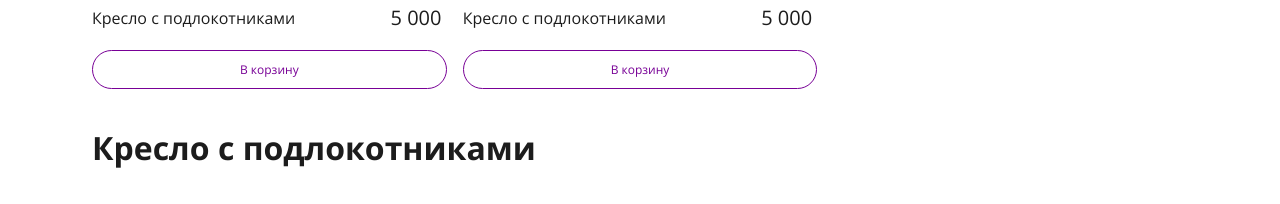
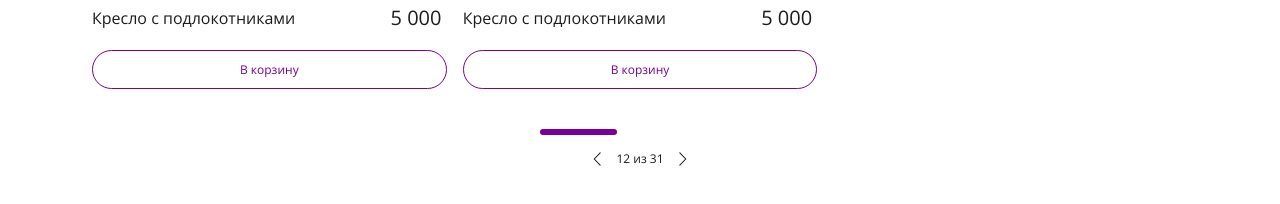
Before and after one commit to KuzAnton8335/koff, a website built with Vite: page index.html in a window 1280 px wide. Shown: the part 1580-1784 px from the top of the page. Built offline with nearby package versions, Linux system fonts and the light colour scheme.

Commit message:
pagintion goods

```diff
--- a/index.html
+++ b/index.html
@@ -313,6 +313,32 @@
             </article>
           </li>
         </ul>
+        <div class="pagination">
+          <div class="pagination__bar" style="width: calc(12 / 31 *100%);">
+          </div>
+          <div class="pagination__arrays">
+            <button class="pagination__left">
+              <svg width="16" height="16" viewBox="0 0 16 16" fill="none" xmlns="http://www.w3.org/2000/svg">
+                <path
+                  d="M2.86395 8.0001L8.52528 2.1821C8.5719 2.13522 8.60874 2.07955 8.6337 2.01833C8.65866 1.95711 8.67122 1.89155 8.67068 1.82544C8.67013 1.75933 8.65647 1.69398 8.6305 1.63318C8.60453 1.57239 8.56676 1.51734 8.51938 1.47124C8.472 1.42513 8.41594 1.38888 8.35445 1.36458C8.29297 1.34028 8.22727 1.32842 8.16117 1.32968C8.09507 1.33094 8.02988 1.34529 7.96936 1.37191C7.90885 1.39854 7.85421 1.43689 7.80862 1.48477L1.80862 7.65143C1.7178 7.74478 1.66699 7.86987 1.66699 8.0001C1.66699 8.13033 1.7178 8.25542 1.80862 8.34877L7.80862 14.5154C7.85421 14.5633 7.90885 14.6017 7.96936 14.6283C8.02988 14.6549 8.09507 14.6693 8.16117 14.6705C8.22727 14.6718 8.29297 14.6599 8.35445 14.6356C8.41594 14.6113 8.472 14.5751 8.51938 14.529C8.56676 14.4829 8.60453 14.4278 8.6305 14.367C8.65647 14.3062 8.67013 14.2409 8.67068 14.1748C8.67122 14.1087 8.65866 14.0431 8.6337 13.9819C8.60874 13.9207 8.5719 13.865 8.52528 13.8181L2.86395 8.0001Z"
+                  fill="#1C1C1C" />
+              </svg>
+            </button>
+            <p>
+              <span class="pagination__current">12</span>
+              <span>из</span>
+              <span class="pagination__total">31</span>
+            </p>
+            <button class="pagination__right">
+              <svg width="16" height="16" viewBox="0 0 16 16" fill="none" xmlns="http://www.w3.org/2000/svg">
+                <path
+                  d="M13.136 8.0001L7.47472 2.1821C7.4281 2.13522 7.39126 2.07955 7.3663 2.01833C7.34134 1.95711 7.32878 1.89155 7.32932 1.82544C7.32987 1.75933 7.34353 1.69398 7.3695 1.63318C7.39547 1.57239 7.43324 1.51734 7.48062 1.47124C7.528 1.42513 7.58406 1.38888 7.64555 1.36458C7.70703 1.34028 7.77273 1.32842 7.83883 1.32968C7.90493 1.33094 7.97012 1.34529 8.03064 1.37191C8.09115 1.39854 8.14579 1.43689 8.19138 1.48477L14.1914 7.65143C14.2822 7.74478 14.333 7.86987 14.333 8.0001C14.333 8.13033 14.2822 8.25542 14.1914 8.34877L8.19138 14.5154C8.14579 14.5633 8.09115 14.6017 8.03064 14.6283C7.97012 14.6549 7.90493 14.6693 7.83883 14.6705C7.77273 14.6718 7.70703 14.6599 7.64555 14.6356C7.58406 14.6113 7.528 14.5751 7.48062 14.529C7.43324 14.4829 7.39547 14.4278 7.3695 14.367C7.34353 14.3062 7.32987 14.2409 7.32932 14.1748C7.32878 14.1087 7.34134 14.0431 7.3663 13.9819C7.39126 13.9207 7.4281 13.865 7.47472 13.8181L13.136 8.0001Z"
+                  fill="#1C1C1C" />
+              </svg>
+            </button>
+          </div>
+
+        </div>
       </div>
     </section>
     <!-- /goods -->
@@ -497,7 +523,7 @@
           </li>
         </ul>
         <div class="cart__place">
-          <h3 class="cart__subtitle">Оформление</h3>
+          <h3 class="cart__subtitle ">Оформление</h3>
           <div class="cart__place-info">
             <p class="cart__place-count">4 товара на сумму:</p>
             <p class="cart__place-price">20&nbsp;000&nbsp;₽</p>
@@ -506,7 +532,7 @@
           <button class="cart__place-btn" type="submit">Оформить заказ</button>
         </div>
         <form action="#" class="cart__form form-order" id="form" method="POST">
-          <h3 class="cart__subtitle">Данные для доставки</h3>
+          <h3 class="cart__subtitle cart__subtitle_form-order">Данные для доставки</h3>
           <fieldset class="form-order__fieldset form-order__fieldset-input">
             <input type="text" class="form-order__input" name="name" placeholder="Фамилия Имя Отчество">
             <input type="tel" class="form-order__input" name="phone" placeholder="Телефон">
@@ -576,6 +602,7 @@
     </section>
   </main>
   <!-- /main -->
+
   <!-- footer -->
   <footer class="footer">
     <div class="container footer__container">
@@ -620,6 +647,8 @@
             </a>
           </li>
         </ul>
+
+      </div>
       <ul class="footer__developer-list">
         <li class="footer__developer-item">
           Designer:
@@ -632,7 +661,6 @@
       </ul>
       <p class="footer__copyright">© Koff, 2023 </p>
     </div>
-    </div>
   </footer>
   <!-- /footer -->
 </body>
--- a/style.scss
+++ b/style.scss
@@ -5,6 +5,7 @@
 @import "styles/breadcrumb";
 @import "styles/goods";
 @import "styles/card";
+@import "styles/pagination";
 @import "styles/product";
 @import "styles/table";
 @import "styles/cart";
--- a/styles/default.scss
+++ b/styles/default.scss
@@ -32,6 +32,7 @@ main {
   flex-grow: 1;
   padding-bottom: 80px;
   @media (min-width: 580px) {
+    padding-bottom: 100px;
   }
   @media (min-width: 820px) {
   }
--- a/styles/footer.scss
+++ b/styles/footer.scss
@@ -34,7 +34,7 @@
     }
   }
 
-  &__contacts {
+  &__contact {
     @media (min-width: 580px) {
       grid-column: 2/3;
       justify-self: end;
--- a/styles/goods.scss
+++ b/styles/goods.scss
@@ -26,14 +26,20 @@
     display: grid;
     gap: 50px 8px;
     grid-template-columns: repeat(auto-fit, minmax(140px, 1fr));
+    margin-bottom: 32px;
 
     @media (min-width: 580px) {
       gap: 65px 10px;
       grid-template-columns: repeat(auto-fit, minmax(230px, 1fr));
+      margin-bottom: 40px;
     }
     @media (min-width: 820px) {
       gap: 81px 16px;
       grid-template-columns: repeat(auto-fit, minmax(302px, 1fr));
     }
+
+    &:last-child {
+      margin-bottom: 0;
+    }
   }
 }
--- /dev/null
+++ b/styles/pagination.scss
@@ -0,0 +1,52 @@
+.pagination {
+  width: 200px;
+  margin: 0 auto;
+  // .pagination__bar
+
+  &__bar {
+    background-color: #eeeff2;
+    height: 6px;
+    width: 100%;
+    border-radius: 3px;
+    margin-bottom: 16px;
+
+    &::after {
+      content: "";
+      display: block;
+      background-color: #780096;
+      height: 100%;
+      border-radius: 3px;
+      width: var(--width);
+      transition: width 0.36s ease-in-out;
+    }
+  }
+
+  // .pagination__arrays
+
+  &__arrays {
+    display: flex;
+    align-items: center;
+    justify-content: center;
+    gap: 8px;
+  }
+
+  // .pagination__left
+
+  &__left {
+  }
+
+  // .pagination__right
+
+  &__right {
+  }
+
+  // .pagination__current
+
+  &__current {
+  }
+
+  // .pagination__total
+
+  &__total {
+  }
+}
--- a/styles/radio.scss
+++ b/styles/radio.scss
@@ -5,6 +5,7 @@
   margin-bottom: 8px;
   font-size: 12px;
   line-height: 16px;
+  height: 100%;
 
   &:last-child {
     margin-bottom: 0;
```
Lines whose indentation alone changed are shown as unchanged.
